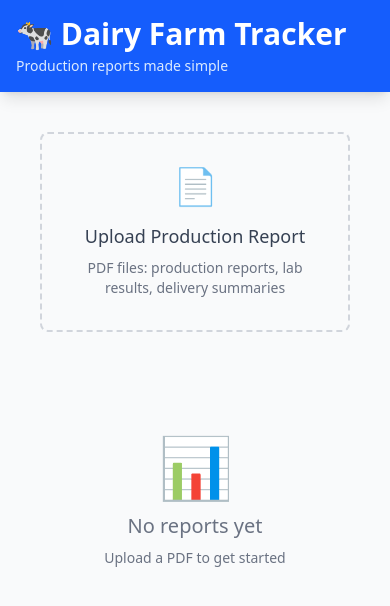
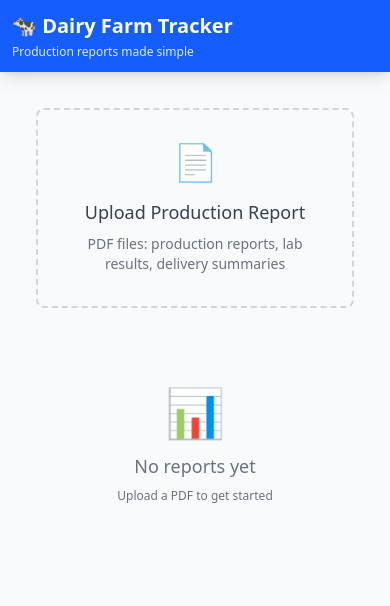
Before and after one commit to Danilkinsss/farm-project, a React (Vite) app: page / in a window 390 px wide. Shown: the top 606 px of the page. Built offline with nearby package versions, Linux system fonts and the light colour scheme.

Commit message:
feat: add README, PROMTS and mobile-first responsiveness

```diff
--- a/index.html
+++ b/index.html
@@ -1,10 +1,14 @@
-<!DOCTYPE html>
+<!doctype html>
 <html lang="en">
   <head>
     <meta charset="UTF-8" />
     <link rel="icon" type="image/svg+xml" href="/vite.svg" />
     <meta name="viewport" content="width=device-width, initial-scale=1.0" />
-    <title>farm-project</title>
+    <meta
+      name="description"
+      content="Dairy Farm Production Tracker - Manage and analyze milk production reports offline"
+    />
+    <title>Dairy Farm Tracker</title>
   </head>
   <body>
     <div id="root"></div>
--- a/src/App.tsx
+++ b/src/App.tsx
@@ -45,33 +45,35 @@ function App() {
 
   return (
     <div className="min-h-screen bg-gray-50">
-      {/* Header */}
-      <header className="bg-blue-600 text-white p-4 shadow-lg">
+      {/* Header - Mobile Optimized */}
+      <header className="bg-blue-600 text-white p-3 md:p-4 shadow-lg">
         <div className="max-w-7xl mx-auto">
-          <h1 className="text-3xl font-bold">🐄 Dairy Farm Tracker</h1>
-          <p className="text-blue-100 text-sm mt-1">
+          <h1 className="text-xl md:text-3xl font-bold">
+            🐄 Dairy Farm Tracker
+          </h1>
+          <p className="text-blue-100 text-xs md:text-sm mt-1">
             Production reports made simple
           </p>
         </div>
       </header>
 
-      <div className="max-w-7xl mx-auto p-4 md:p-8">
+      <div className="max-w-7xl mx-auto p-3 md:p-8">
         {/* Upload Section */}
-        <div className="mb-8">
+        <div className="mb-6 md:mb-8">
           <FileUpload onSuccess={handleUploadSuccess} />
         </div>
 
         {/* Reports List */}
         {reports.length > 0 && (
-          <div className="mb-8">
-            <h2 className="text-xl font-bold mb-4">
+          <div className="mb-6 md:mb-8">
+            <h2 className="text-lg md:text-xl font-bold mb-3 md:mb-4">
               Saved Reports ({reports.length})
             </h2>
-            <div className="grid grid-cols-1 md:grid-cols-2 lg:grid-cols-3 gap-4">
+            <div className="grid grid-cols-1 sm:grid-cols-2 lg:grid-cols-3 gap-3 md:gap-4">
               {reports.map((report) => (
                 <div
                   key={report.id}
-                  className={`bg-white rounded-lg p-4 cursor-pointer border-2 transition ${
+                  className={`bg-white rounded-lg p-3 md:p-4 cursor-pointer border-2 transition ${
                     selectedReport?.id === report.id
                       ? 'border-blue-500 shadow-lg'
                       : 'border-gray-200 hover:border-blue-300'
@@ -79,18 +81,23 @@ function App() {
                   onClick={() => setSelectedReport(report)}
                 >
                   <div className="flex justify-between items-start mb-2">
-                    <h3 className="font-semibold text-sm">{report.fileName}</h3>
+                    <h3 className="font-semibold text-sm wrap-break-word flex-1 mr-2">
+                      {report.fileName}
+                    </h3>
                     <button
                       onClick={(e) => {
                         e.stopPropagation()
                         handleDelete(report.id)
                       }}
-                      className="text-red-500 hover:text-red-700 text-xl leading-none"
+                      className="text-red-500 hover:text-red-700 text-2xl leading-none shrink-0"
+                      aria-label="Delete report"
                     >
                       ×
                     </button>
                   </div>
-                  <p className="text-sm text-gray-600">{report.farmName}</p>
+                  <p className="text-xs md:text-sm text-gray-600">
+                    {report.farmName}
+                  </p>
                   <p className="text-xs text-gray-500 mt-1">
                     {new Date(report.uploadDate).toLocaleDateString()}
                   </p>
@@ -110,24 +117,29 @@ function App() {
             <DataTable
               data={selectedReport.data}
               title={selectedReport.fileName}
-              availableFields={selectedReport.availableFields || []}
+              availableFields={
+                selectedReport.availableFields ||
+                Object.keys(selectedReport.data[0] || {})
+              }
             />
           </>
         )}
 
         {/* Empty State */}
         {reports.length === 0 && (
-          <div className="text-center py-12 text-gray-500">
-            <div className="text-6xl mb-4">📊</div>
-            <p className="text-xl">No reports yet</p>
-            <p className="text-sm mt-2">Upload a PDF to get started</p>
+          <div className="text-center py-8 md:py-12 text-gray-500">
+            <div className="text-5xl md:text-6xl mb-4">📊</div>
+            <p className="text-lg md:text-xl">No reports yet</p>
+            <p className="text-xs md:text-sm mt-2">
+              Upload a PDF to get started
+            </p>
           </div>
         )}
       </div>
 
       {/* Offline Indicator */}
       {!navigator.onLine && (
-        <div className="fixed bottom-4 right-4 bg-yellow-500 text-white px-4 py-2 rounded-lg shadow-lg">
+        <div className="fixed bottom-3 right-3 md:bottom-4 md:right-4 bg-yellow-500 text-white px-3 py-2 md:px-4 md:py-2 rounded-lg shadow-lg text-sm">
           📡 Offline Mode
         </div>
       )}
--- a/src/components/DataTable.tsx
+++ b/src/components/DataTable.tsx
@@ -43,8 +43,6 @@ export default function DataTable({
     return null
   }
 
-  console.log('data', data)
-
   // Use availableFields if provided, otherwise infer from first row
   const fields =
     availableFields && availableFields.length > 0
@@ -68,8 +66,8 @@ export default function DataTable({
   ]
 
   return (
-    <div className="bg-white rounded-lg shadow-md p-6 mb-6">
-      <h3 className="text-2xl font-bold mb-4">{title}</h3>
+    <div className="bg-white rounded-lg shadow-md p-4 md:p-6 mb-6">
+      <h3 className="text-xl md:text-2xl font-bold mb-4">{title}</h3>
 
       {/* Summary Cards */}
       {numericFields.length > 0 && (
@@ -96,13 +94,18 @@ export default function DataTable({
         </div>
       )}
 
-      {/* Table */}
-      <div className="overflow-x-auto">
-        <table className="w-full text-sm">
+      {/* Table - Mobile Optimized */}
+      <div className="overflow-x-auto -mx-4 md:mx-0">
+        <div className="inline-block min-w-full align-middle">
+          <div className="overflow-hidden">
+            <table className="min-w-full text-xs md:text-sm">
               <thead className="bg-gray-100">
                 <tr>
                   {fields.map((field) => (
-                <th key={field} className="px-4 py-3 text-left font-semibold">
+                    <th
+                      key={field}
+                      className="px-3 md:px-4 py-2 md:py-3 text-left font-semibold"
+                    >
                       {formatFieldName(field)}
                     </th>
                   ))}
@@ -116,7 +119,10 @@ export default function DataTable({
                       const isNumeric = typeof value === 'number'
 
                       return (
-                    <td key={field} className="px-4 py-3">
+                        <td
+                          key={field}
+                          className="px-3 md:px-4 py-2 md:py-3"
+                        >
                           {isNumeric
                             ? field.toLowerCase().includes('percentage')
                               ? `${value.toFixed(2)}%`
@@ -131,5 +137,7 @@ export default function DataTable({
             </table>
           </div>
         </div>
+      </div>
+    </div>
   )
 }
```
Also changed, not shown: 2 other files (tests, documents, lock files or other folders). Lines whose indentation alone changed are shown as unchanged.
